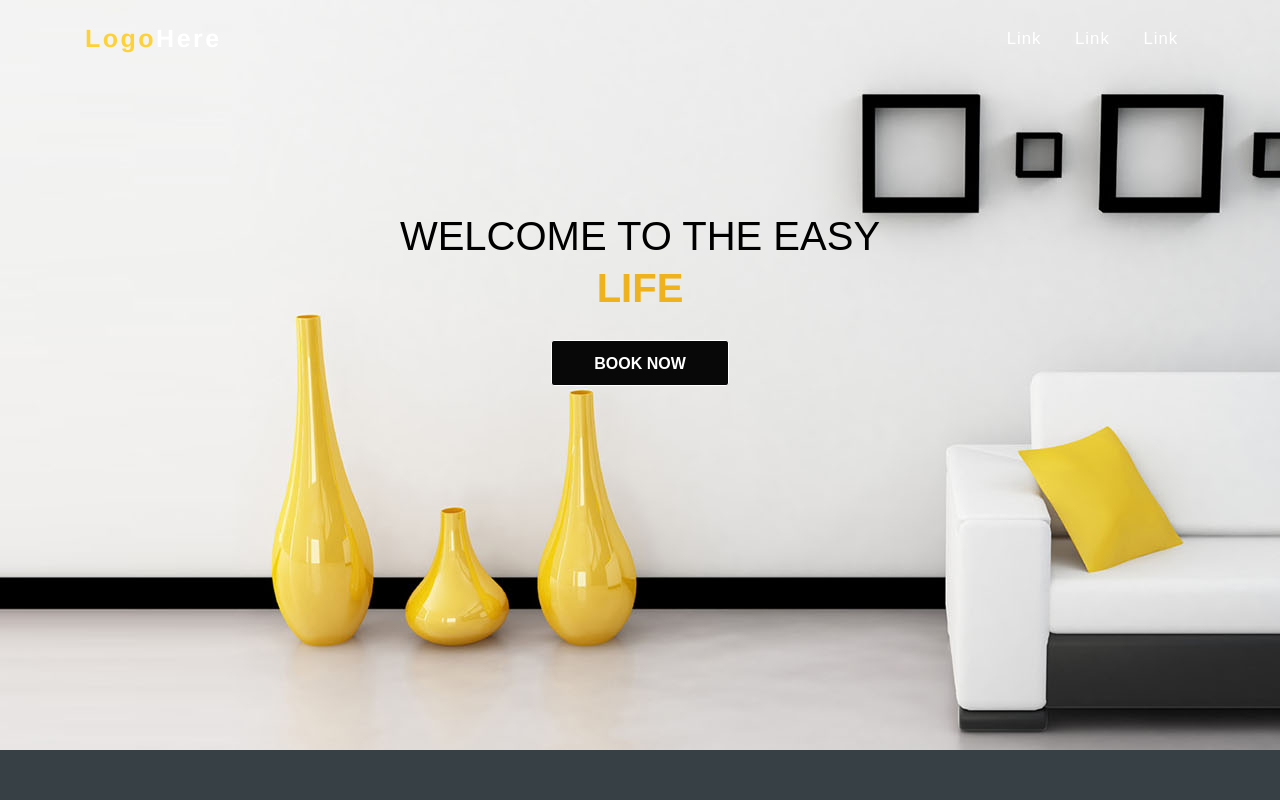
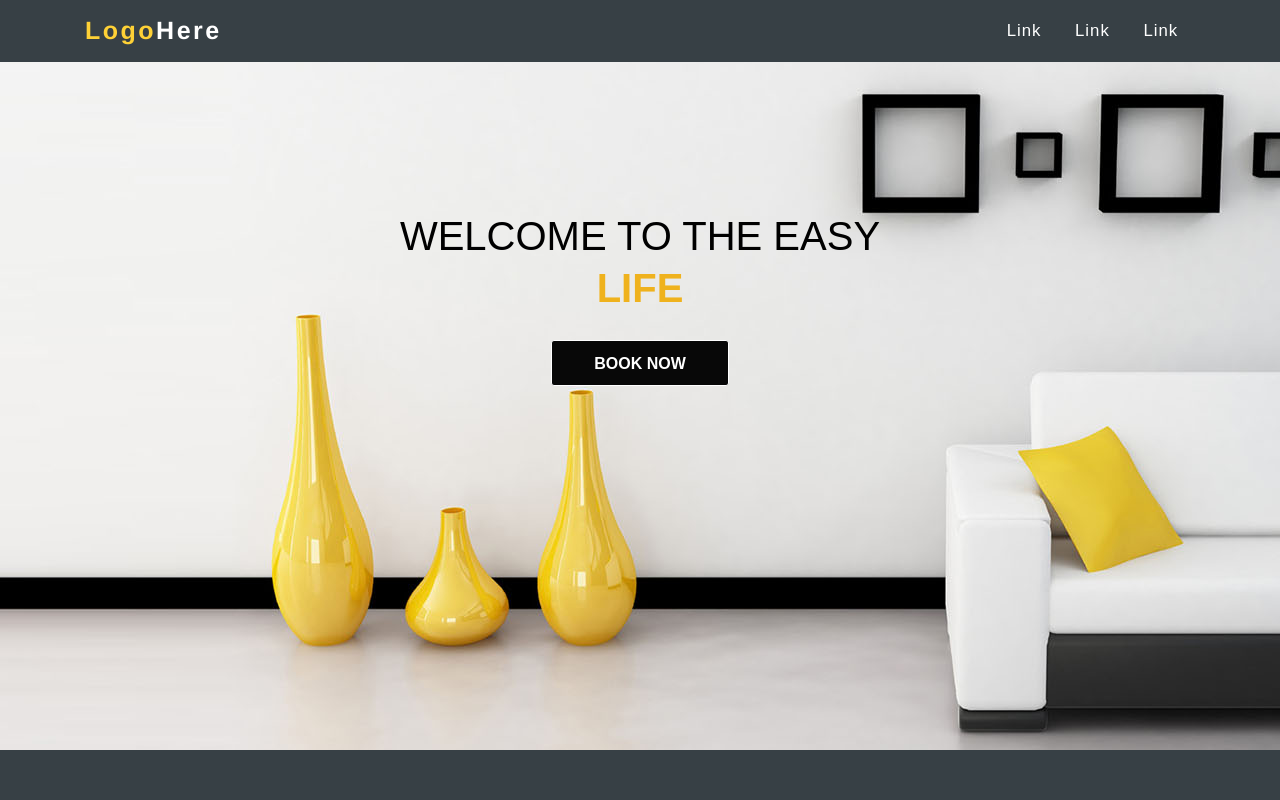
Before and after one commit to Razeb12/Easy-Life, a Vue app: page / in a window 1280 px wide. Shown: the top 800 px of the page. Built offline with nearby package versions, Linux system fonts and the light colour scheme.

Commit message:
Update App.vue

```diff
--- a/src/App.vue
+++ b/src/App.vue
@@ -281,5 +281,10 @@ a.read_more:hover {
     color: #EFB21D;
     border: 1px solid #EFB21D;
 }
+  .navbar {
+  padding-top: 0;
+  padding-bottom: 0;
+  background-color: #374045;
+}
 
 </style>
```
